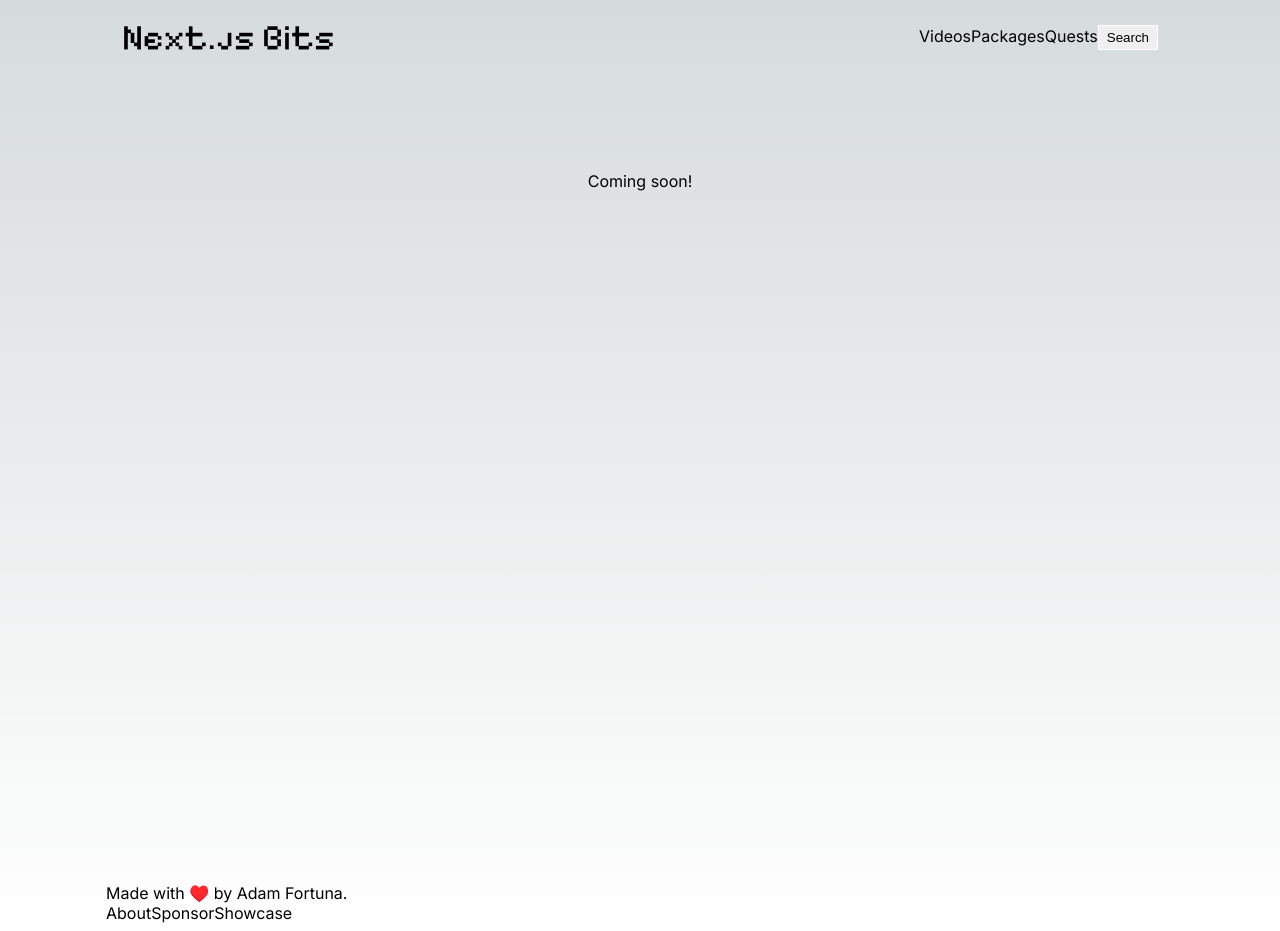
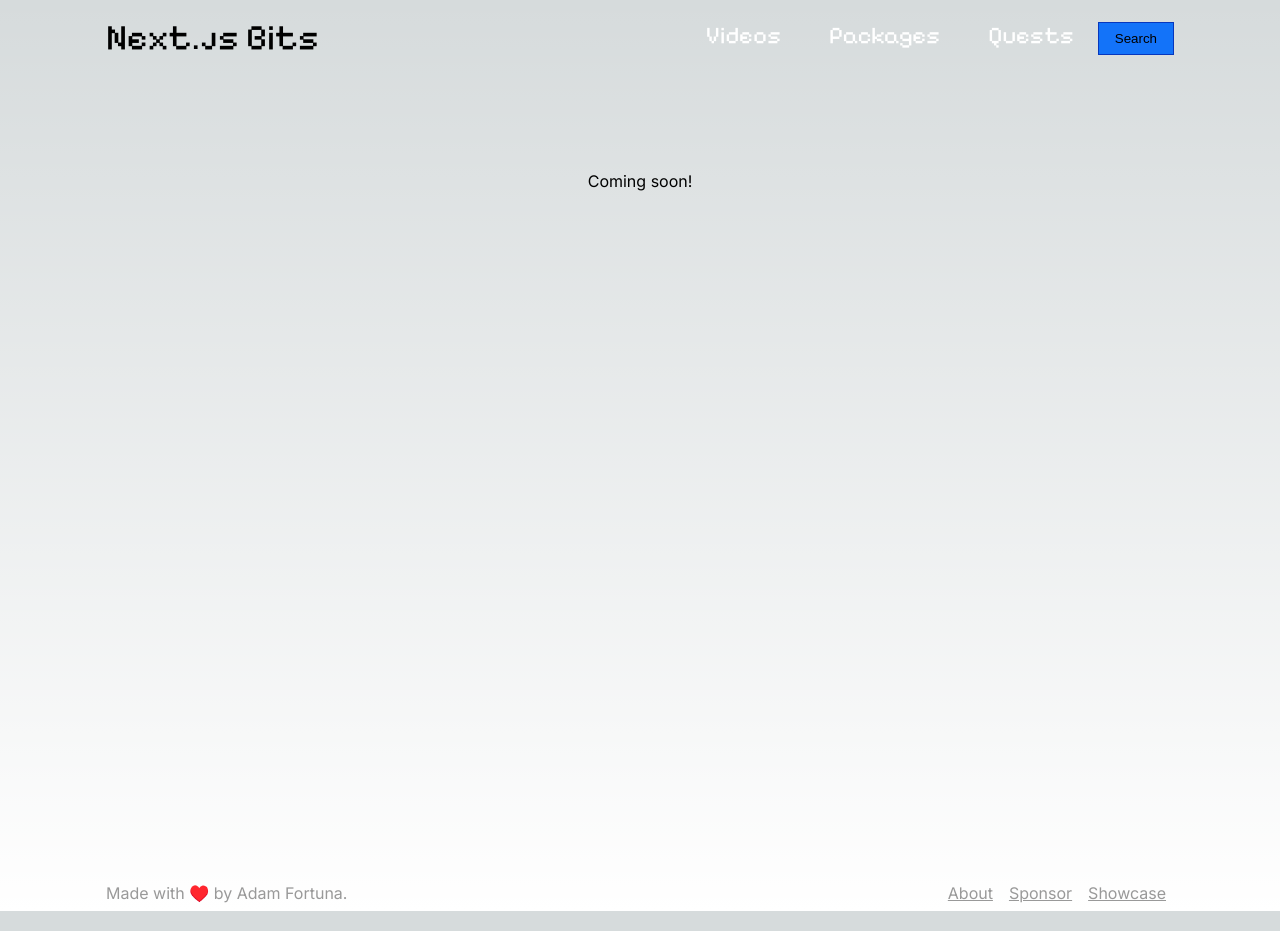
Before and after one commit to adamfortuna/nextjsbits, a Next.js app: page / in a window 1280 px wide. Built offline with nearby package versions, Linux system fonts and the light colour scheme.

Commit message:
Added more basic styling

```diff
--- a/src/components/layout/Container.tsx
+++ b/src/components/layout/Container.tsx
@@ -1,10 +1,12 @@
 export default function Container({
   children,
+  className = null
 }: {
-  children: React.ReactNode
+  children: React.ReactNode,
+  className?: string | null;
 }) {
   return (
-    <div className="container">
+    <div className={`container${className ? ` ${className}` : '' }`}>
       {children}
     </div>
   )
--- a/src/components/layout/Footer/Footer.module.css
+++ b/src/components/layout/Footer/Footer.module.css
@@ -3,7 +3,15 @@
   flex-direction: row;
   justify-content: space-between;
   align-items: center;
-  padding: var(--space-2) var(--space-4);
   margin: 0 auto;
   max-width: var(--max-width);
 }
+
+.link {
+  text-decoration: underline;
+  padding: var(--space-1) var(--space-2);
+  color: var(--color-secondary);
+}
+.link:hover {
+  text-decoration: none;
+}
--- a/src/components/layout/Footer/Footer.tsx
+++ b/src/components/layout/Footer/Footer.tsx
@@ -1,11 +1,13 @@
 import Link from "next/link"
 import list from "@/styles/modules/list.module.css"
+import text from "@/styles/modules/text.module.css"
+import styles from "./Footer.module.css";
 import Container from "../Container"
 
 export default function Footer() {
   return (
-    <Container>
-      <p>
+    <Container className={styles.footer}>
+      <p className={text.secondary}>
         Made with ♥️ by{' '}
         <a href="https://adamfortuna.com" target="_blank">
           Adam Fortuna.
@@ -16,13 +18,13 @@
         <nav>
           <ul className={list.inline}>
             <li>
-              <Link href="/about">About</Link>
+              <Link href="/about" className={styles.link}>About</Link>
             </li>
             <li>
-              <Link href="/sponsor">Sponsor</Link>
+              <Link href="/sponsor" className={styles.link}>Sponsor</Link>
             </li>
             <li>
-              <Link href="/showcase">Showcase</Link>
+              <Link href="/showcase" className={styles.link}>Showcase</Link>
             </li>
           </ul>
         </nav>
--- a/src/components/layout/HeaderNavigation/HeaderNavigation.module.css
+++ b/src/components/layout/HeaderNavigation/HeaderNavigation.module.css
@@ -3,7 +3,7 @@
   flex-direction: row;
   justify-content: space-between;
   align-items: center;
-  padding: var(--space-2) var(--space-4);
+  padding: var(--space-2) 0;
   margin: 0 auto;
   max-width: var(--max-width);
 }
@@ -14,7 +14,23 @@
 }
 
 .search {
-  border: 1px solid white;
-  padding: var(--space-1) var(--space-2);
+  border: 1px solid var(--color-blue-dark);
+  background-color: var(--color-blue);
+  padding: var(--space-2) var(--space-4);
+  cursor: pointer;
+}
+.search:hover {
+  background-color: var(--color-blue-dark);
+}
 
+.navLink {
+  font-family: var(--font-pixel);
+  font-size: 24px;
+  color: white;
+  padding: var(--space-2) var(--space-4);
+  margin: 0 var(--space-2);
 }
+.title:hover, .navLink:hover {
+  background-color: #fff;
+  color: #000;
+}
--- a/src/components/layout/HeaderNavigation/HeaderNavigation.tsx
+++ b/src/components/layout/HeaderNavigation/HeaderNavigation.tsx
@@ -15,13 +15,13 @@
           <nav>
             <ul className={list.inline}>
               <li>
-                <Link href="/new">Videos</Link>
+                <Link href="/new" className={styles.navLink}>Videos</Link>
               </li>
               <li>
-                <Link href="/packages">Packages</Link>
+                <Link href="/packages" className={styles.navLink}>Packages</Link>
               </li>
               <li>
-                <Link href="/quests">Quests</Link>
+                <Link href="/quests" className={styles.navLink}>Quests</Link>
               </li>
             </ul>
             <button type="button" className={styles.search}>
--- a/src/styles/globals.css
+++ b/src/styles/globals.css
@@ -45,6 +45,11 @@
   --space-4: 1rem;
   --space-8: 2rem;
   --space-16: 4rem;
+
+  --color-blue: #1373f9;
+  --color-blue-dark: #0737bd;
+
+  --color-secondary: #999;
 }
 
 @media (prefers-color-scheme: dark) {
--- /dev/null
+++ b/src/styles/modules/text.module.css
@@ -0,0 +1,4 @@
+.secondary {
+  color: var(--color-secondary);
+  font-size: 16px;
+}
```
Also changed, not shown: src/styles/modules/utilities.css (added).
